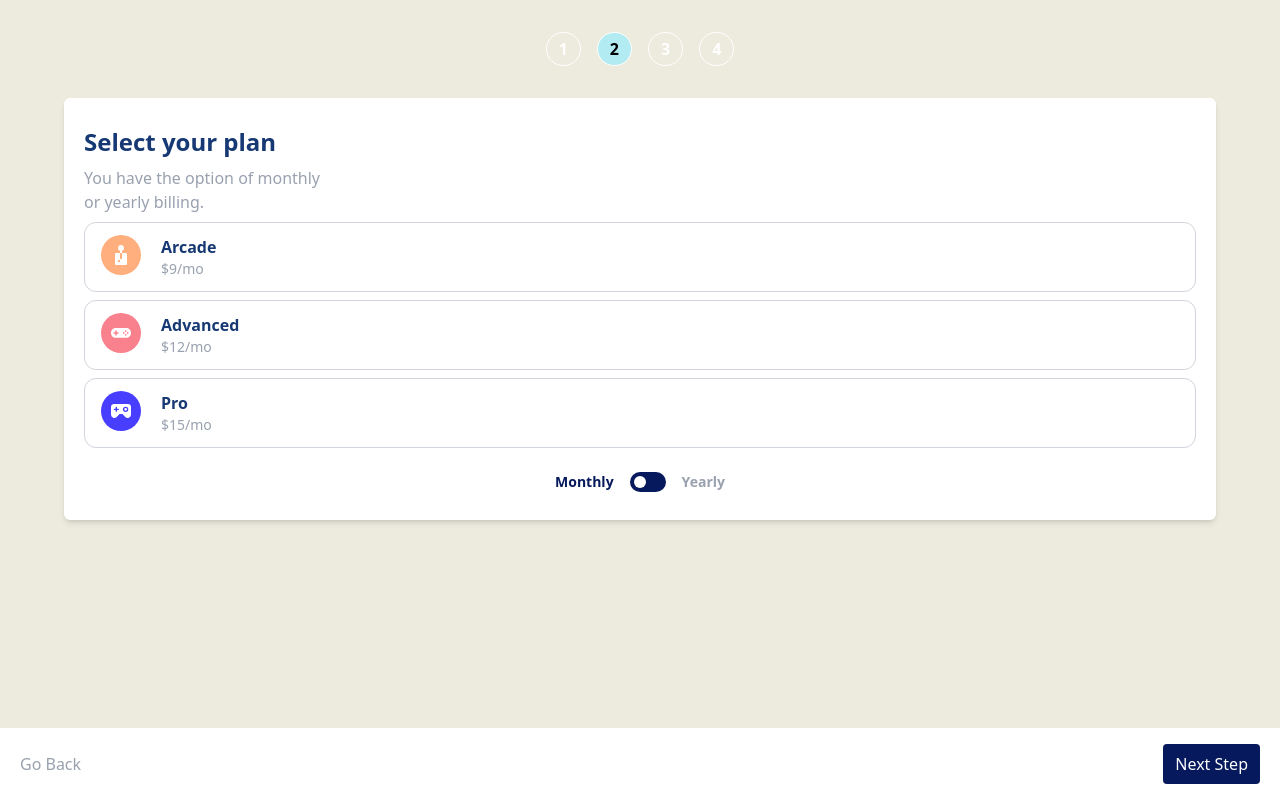
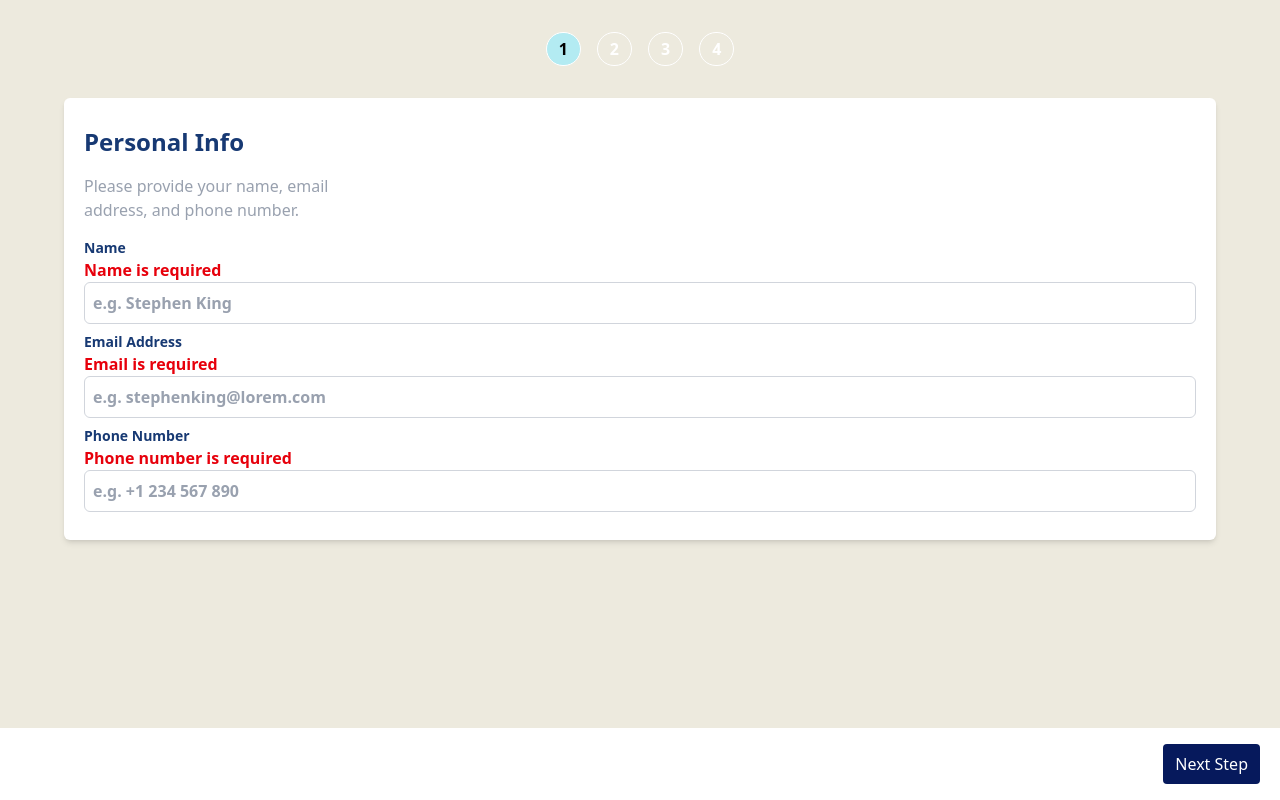
Before and after one commit to Rezzzero/multi-step-form, a React (Vite) app: page / in a window 1280 px wide. Both pictures are taken after a click on the button "Next Step". Built offline with nearby package versions, Linux system fonts and the light colour scheme.

Commit message:
add validation to Personal Info Form, add types

```diff
--- a/src/App.tsx
+++ b/src/App.tsx
@@ -5,16 +5,41 @@ import { PickAddOns } from "./components/step/pick-add-ons/PickAddOns";
 import { FinishingUp } from "./components/step/finishing-up/FinishingUp";
 import { StepNavigation } from "./components/step-navigation/StepNavigation";
 import { Confirm } from "./components/step/confirm/Confirm";
+import { usePersonal } from "./hooks/usePersonal";
+import { validateFields } from "./utils/utils";
+import { PlanData } from "./types/types";
 
 function App() {
-  const [data, setData] = useState({
+  const {
+    pesronalData,
+    errors,
+    setErrors,
+    onChangeName,
+    onChangeEmail,
+    onChangePhone,
+  } = usePersonal();
+  const [data, setData] = useState<PlanData>({
     selectedPlanName: "",
     monthly: true,
-    addOns: [] as string[],
+    addOns: [],
   });
   const [currentStep, setCurrentStep] = useState(1);
   const steps = [1, 2, 3, 4];
   const [confirmed, setConfirmed] = useState(false);
+
+  const handleNextStep = () => {
+    if (currentStep === 1) {
+      const isValid = validateFields(pesronalData, setErrors);
+      if (isValid) setCurrentStep(currentStep + 1);
+    } else {
+      setCurrentStep(currentStep + 1);
+    }
+  };
+
+  const handlePrevStep = () => {
+    setCurrentStep(currentStep - 1);
+  };
+
   const handleToggleMonthly = () =>
     setData({ ...data, monthly: data.monthly ? false : true });
 
@@ -48,7 +73,15 @@ function App() {
           );
         })}
       </div>
-      {currentStep === 1 && <PersonalInfoForm />}
+      {currentStep === 1 && (
+        <PersonalInfoForm
+          pesronalData={pesronalData}
+          errors={errors}
+          onChangeName={onChangeName}
+          onChangeEmail={onChangeEmail}
+          onChangePhone={onChangePhone}
+        />
+      )}
       {currentStep === 2 && (
         <SelectPlan
           selectedPlan={data.selectedPlanName}
@@ -69,7 +102,8 @@ function App() {
       {!confirmed && (
         <StepNavigation
           currentStep={currentStep}
-          setCurrentStep={setCurrentStep}
+          handlePrevStep={handlePrevStep}
+          handleNextStep={handleNextStep}
           setConfirmed={setConfirmed}
         />
       )}
--- a/src/components/card/AddOnsCard.tsx
+++ b/src/components/card/AddOnsCard.tsx
@@ -1,3 +1,5 @@
+import { PickAddOnsCardTypes } from "../../types/types";
+
 const description = {
   "Online service": "Access to multiplayer games",
   "Larger storage": "Extra 1TB of cloud save",
@@ -18,11 +20,7 @@ export const AddOnsCard = ({
   name,
   selected,
   handlePick,
-}: {
-  name: string;
-  selected: boolean;
-  handlePick: (name: string) => void;
-}) => {
+}: PickAddOnsCardTypes) => {
   return (
     <div
       className={`flex text-[#173973] px-3 py-2 border-1 ${
--- a/src/components/card/PlanCard.tsx
+++ b/src/components/card/PlanCard.tsx
@@ -1,6 +1,7 @@
 import ProIcon from "../../assets/images/icon-pro.svg";
 import ArcadeIcon from "../../assets/images/icon-arcade.svg";
 import AdvancedIcon from "../../assets/images/icon-advanced.svg";
+import { PlanCardTypes } from "../../types/types";
 
 const icons = {
   Arcade: ArcadeIcon,
@@ -31,12 +32,7 @@ export const PlanCard = ({
   isMonthly,
   selected,
   handleSelect,
-}: {
-  plan: string;
-  isMonthly: boolean;
-  selected: string;
-  handleSelect: (plan: string) => void;
-}) => {
+}: PlanCardTypes) => {
   return (
     <div
       className={`flex gap-5 text-[#173973] border-1 items-start cursor-pointer ${
--- a/src/components/step-navigation/StepNavigation.tsx
+++ b/src/components/step-navigation/StepNavigation.tsx
@@ -1,10 +1,12 @@
 export const StepNavigation = ({
   currentStep,
-  setCurrentStep,
+  handlePrevStep,
+  handleNextStep,
   setConfirmed,
 }: {
   currentStep: number;
-  setCurrentStep: (step: number) => void;
+  handlePrevStep: () => void;
+  handleNextStep: () => void;
   setConfirmed: (confirmed: boolean) => void;
 }) => {
   return (
@@ -16,7 +18,7 @@ export const StepNavigation = ({
       {currentStep > 1 && (
         <button
           type="button"
-          onClick={() => setCurrentStep(currentStep - 1)}
+          onClick={() => handlePrevStep()}
           className="text-gray-400"
         >
           Go Back
@@ -34,7 +36,7 @@ export const StepNavigation = ({
       {currentStep < 4 && (
         <button
           type="button"
-          onClick={() => setCurrentStep(currentStep + 1)}
+          onClick={() => handleNextStep()}
           className="bg-[#06195c] text-white px-3 py-2 rounded-sm self-end"
         >
           Next Step
--- a/src/components/step/finishing-up/FinishingUp.tsx
+++ b/src/components/step/finishing-up/FinishingUp.tsx
@@ -1,3 +1,5 @@
+import { FinishingUpTypes } from "../../../types/types";
+
 const costMonthly = {
   Arcade: 9,
   Advanced: 12,
@@ -22,17 +24,7 @@ const addOnsCost = {
   [key: string]: number;
 };
 
-export const FinishingUp = ({
-  data,
-  changeStep,
-}: {
-  data: {
-    selectedPlanName: string;
-    monthly: boolean;
-    addOns: string[];
-  };
-  changeStep: (step: number) => void;
-}) => {
+export const FinishingUp = ({ data, changeStep }: FinishingUpTypes) => {
   const totalCost = (monthly: boolean) => {
     let total = 0;
     if (data.monthly) {
--- a/src/components/step/personal-info/PersonalInfoForm.tsx
+++ b/src/components/step/personal-info/PersonalInfoForm.tsx
@@ -1,4 +1,12 @@
-export const PersonalInfoForm = () => {
+import { PersonalInfoFormTypes } from "../../../types/types";
+
+export const PersonalInfoForm = ({
+  pesronalData,
+  errors,
+  onChangeName,
+  onChangeEmail,
+  onChangePhone,
+}: PersonalInfoFormTypes) => {
   return (
     <div className="flex flex-col gap-4 text-[#173973] bg-white w-[90%] rounded-md py-7 px-5 shadow-md mb-auto">
       <h1 className="font-bold text-2xl">Personal Info</h1>
@@ -9,9 +17,14 @@ export const PersonalInfoForm = () => {
         <label htmlFor="name" className="text-sm">
           Name
         </label>
+        {errors.name.error && (
+          <p className="text-red-600">{errors.name.message}</p>
+        )}
         <input
           type="text"
           name="name"
+          value={pesronalData.name}
+          onChange={onChangeName}
           id="name"
           placeholder="e.g. Stephen King"
           className="border-1 border-gray-300 rounded-md p-2 placeholder-gray-400 mb-2"
@@ -19,9 +32,14 @@ export const PersonalInfoForm = () => {
         <label htmlFor="email" className="text-sm">
           Email Address
         </label>
+        {errors.email.error && (
+          <p className="text-red-600">{errors.email.message}</p>
+        )}
         <input
           type="email"
           name="email"
+          value={pesronalData.email}
+          onChange={onChangeEmail}
           id="email"
           placeholder="e.g. stephenking@lorem.com"
           className="border-1 border-gray-300 rounded-md p-2 placeholder-gray-400 mb-2"
@@ -29,9 +47,14 @@ export const PersonalInfoForm = () => {
         <label htmlFor="phone" className="text-sm">
           Phone Number
         </label>
+        {errors.phone.error && (
+          <p className="text-red-600">{errors.phone.message}</p>
+        )}
         <input
           type="text"
           name="phone"
+          value={pesronalData.phone}
+          onChange={onChangePhone}
           id="phone"
           placeholder="e.g. +1 234 567 890"
           className="border-1 border-gray-300 rounded-md p-2 placeholder-gray-400"
--- a/src/components/step/pick-add-ons/PickAddOns.tsx
+++ b/src/components/step/pick-add-ons/PickAddOns.tsx
@@ -1,12 +1,10 @@
+import { PickAddOnsTypes } from "../../../types/types";
 import { AddOnsCard } from "../../card/AddOnsCard";
 
 export const PickAddOns = ({
   selectedAddOns,
   handleAddOns,
-}: {
-  selectedAddOns: string[];
-  handleAddOns: (name: string) => void;
-}) => {
+}: PickAddOnsTypes) => {
   return (
     <div className="flex flex-col gap-2 bg-white text-[#173973] w-[90%] rounded-md py-7 px-5 shadow-md mb-auto">
       <h1 className="font-bold text-2xl">Pick add-ons</h1>
--- a/src/components/step/select-plan/SelectPlan.tsx
+++ b/src/components/step/select-plan/SelectPlan.tsx
@@ -1,16 +1,13 @@
 import { useState } from "react";
 import { PlanCard } from "../../card/PlanCard";
 import styles from "./SelectPlan.module.css";
+import { SelectPlanTypes } from "../../../types/types";
 
 export const SelectPlan = ({
   selectedPlan,
   handleSelectPlan,
   handleToggleMonthly,
-}: {
-  selectedPlan: string;
-  handleSelectPlan: (name: string) => void;
-  handleToggleMonthly: () => void;
-}) => {
+}: SelectPlanTypes) => {
   const [toggled, setToggled] = useState(false);
   return (
     <>
--- /dev/null
+++ b/src/hooks/usePersonal.ts
@@ -0,0 +1,36 @@
+import { useState } from "react";
+import { ErrorsType, PersonalData } from "../types/types";
+
+export const usePersonal = () => {
+  const [pesronalData, setPersonalData] = useState<PersonalData>({
+    name: "",
+    email: "",
+    phone: "",
+  });
+  const [errors, setErrors] = useState<ErrorsType>({
+    name: { error: false, message: "" },
+    email: { error: false, message: "" },
+    phone: { error: false, message: "" },
+  });
+
+  const onChangeName = (e: React.ChangeEvent<HTMLInputElement>) => {
+    setPersonalData({ ...pesronalData, name: e.target.value });
+  };
+
+  const onChangeEmail = (e: React.ChangeEvent<HTMLInputElement>) => {
+    setPersonalData({ ...pesronalData, email: e.target.value });
+  };
+
+  const onChangePhone = (e: React.ChangeEvent<HTMLInputElement>) => {
+    setPersonalData({ ...pesronalData, phone: e.target.value });
+  };
+
+  return {
+    pesronalData,
+    errors,
+    setErrors,
+    onChangeName,
+    onChangeEmail,
+    onChangePhone,
+  };
+};
--- /dev/null
+++ b/src/types/types.ts
@@ -0,0 +1,54 @@
+export interface PersonalData {
+  name: string;
+  email: string;
+  phone: string;
+}
+
+export interface ErrorsType {
+  name: { error: boolean; message: string };
+  email: { error: boolean; message: string };
+  phone: { error: boolean; message: string };
+}
+
+export interface PlanData {
+  selectedPlanName: string;
+  monthly: boolean;
+  addOns: string[];
+}
+
+export interface PersonalInfoFormTypes {
+  pesronalData: PersonalData;
+  errors: ErrorsType;
+  onChangeName: (e: React.ChangeEvent<HTMLInputElement>) => void;
+  onChangeEmail: (e: React.ChangeEvent<HTMLInputElement>) => void;
+  onChangePhone: (e: React.ChangeEvent<HTMLInputElement>) => void;
+}
+
+export interface SelectPlanTypes {
+  selectedPlan: string;
+  handleSelectPlan: (name: string) => void;
+  handleToggleMonthly: () => void;
+}
+
+export interface PlanCardTypes {
+  plan: string;
+  isMonthly: boolean;
+  selected: string;
+  handleSelect: (plan: string) => void;
+}
+
+export interface PickAddOnsTypes {
+  selectedAddOns: string[];
+  handleAddOns: (name: string) => void;
+}
+
+export interface PickAddOnsCardTypes {
+  name: string;
+  selected: boolean;
+  handlePick: (name: string) => void;
+}
+
+export interface FinishingUpTypes {
+  data: PlanData;
+  changeStep: (step: number) => void;
+}
--- /dev/null
+++ b/src/utils/utils.ts
@@ -0,0 +1,42 @@
+const isValidName = (value: string) => /^[a-zA-Z\s]+$/.test(value);
+const isValidPhone = (value: string) => /^\+?\d{10,15}$/.test(value);
+const isValidEmail = (value: string) => /^\S+@\S+\.\S+$/.test(value);
+
+export const validateFields = (
+  fields: { name: string; phone: string; email: string },
+  setErrors: React.Dispatch<
+    React.SetStateAction<{
+      name: { error: boolean; message: string };
+      phone: { error: boolean; message: string };
+      email: { error: boolean; message: string };
+    }>
+  >
+) => {
+  const newErrors = {
+    name: { error: false, message: "" },
+    phone: { error: false, message: "" },
+    email: { error: false, message: "" },
+  };
+
+  if (!fields.name.trim()) {
+    newErrors.name = { error: true, message: "Name is required" };
+  } else if (!isValidName(fields.name)) {
+    newErrors.name = { error: true, message: "Name is invalid" };
+  }
+
+  if (!fields.phone.trim()) {
+    newErrors.phone = { error: true, message: "Phone number is required" };
+  } else if (!isValidPhone(fields.phone)) {
+    newErrors.phone = { error: true, message: "Phone number is invalid" };
+  }
+
+  if (!fields.email.trim()) {
+    newErrors.email = { error: true, message: "Email is required" };
+  } else if (!isValidEmail(fields.email)) {
+    newErrors.email = { error: true, message: "Email is invalid" };
+  }
+
+  setErrors(newErrors);
+
+  return Object.values(newErrors).every((err) => !err.error);
+};
```
